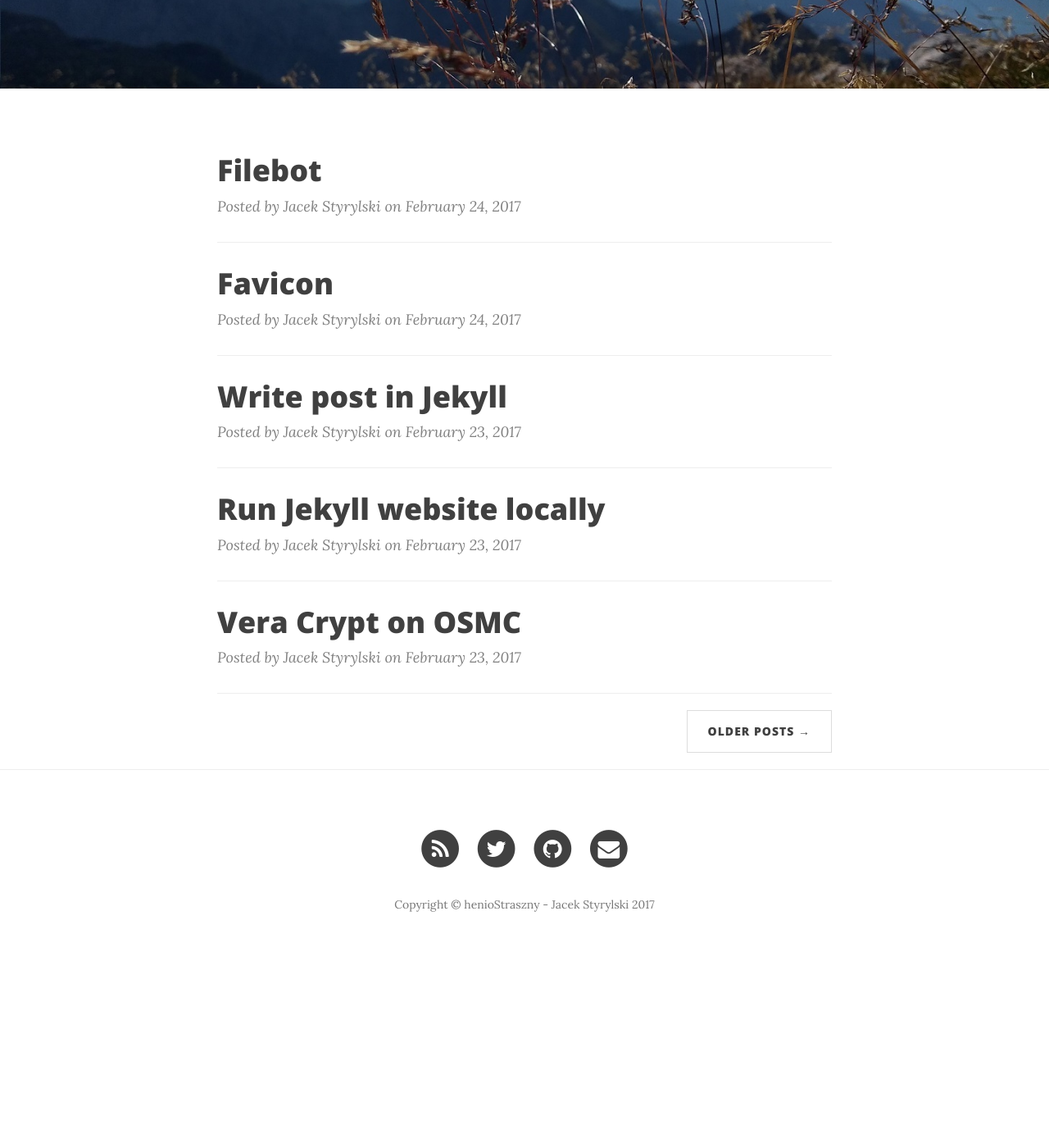
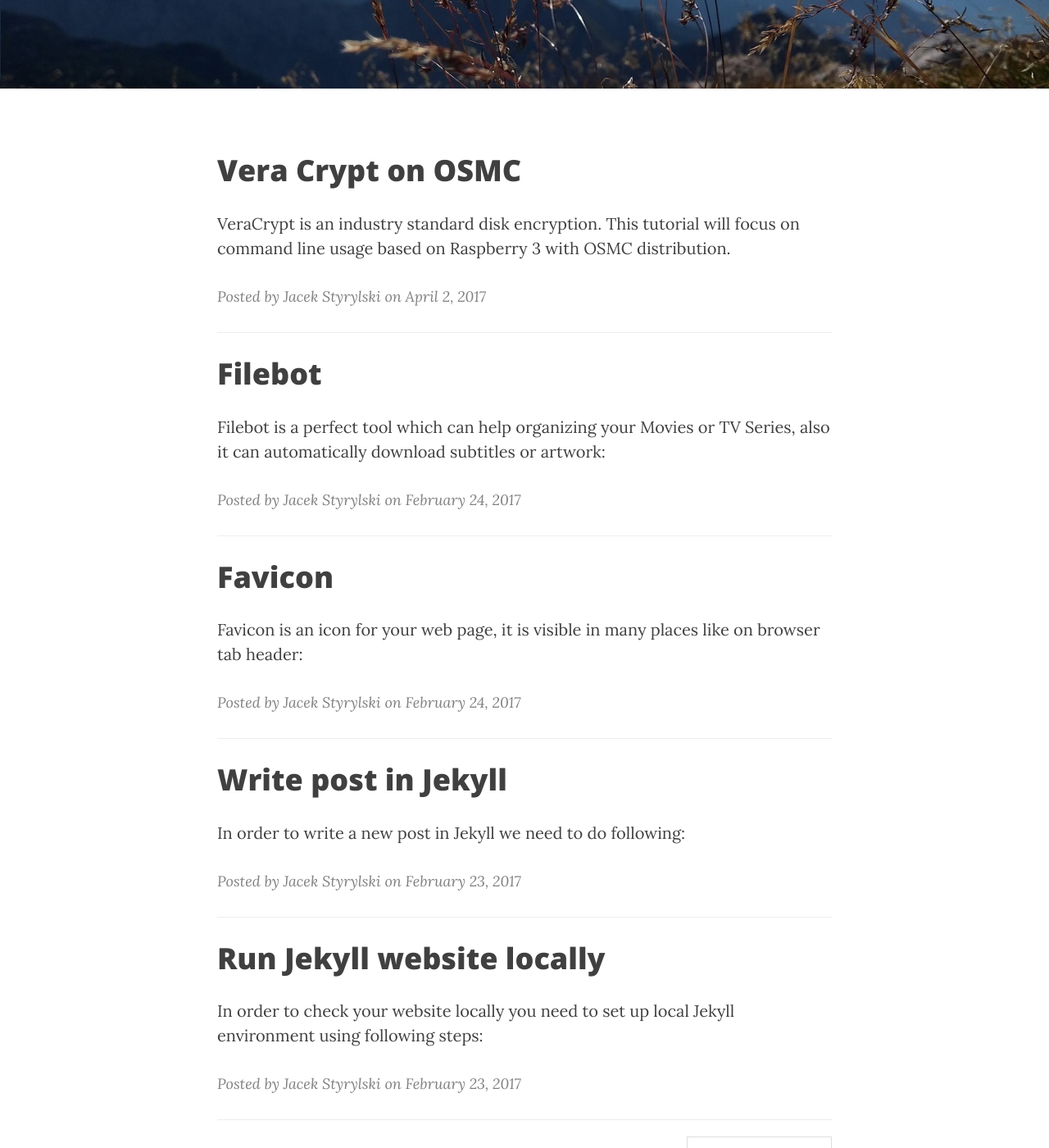
Before and after one commit to JacekStyrylski/jacekstyrylski.github.io, a Jekyll site: the page built from index.html, in a window 1280 px wide and 1400 px high, scrolled down 340 px. Shown: the whole window at 82% size. Built offline with Jekyll 4.4.1, drawn with Linux system fonts in a browser that asks for light colours; nearby versions of some CDN libraries; the list of posts is cut into pages by our own code; before the commit the page ends 1519 px from its top, so only the background shows below that; some of the changed text lies outside the part shown.

Commit message:
Fixing layou, subtitle and excerpt

```diff
--- a/_layouts/page.html
+++ b/_layouts/page.html
@@ -10,7 +10,11 @@ layout: default
                 <div class="site-heading">
                     <h1>{% if page.title %}{{ page.title }}{% else %}{{ site.title }}{% endif %}</h1>
                     <hr class="small">
+                    {% if page.description %}
                     <span class="subheading">{{ page.description }}</span>
+                    {% else %}
+                    <span class="subheading">{{ site.description }}</span>
+                    {% endif %}
                 </div>
             </div>
         </div>
--- a/_layouts/post.html
+++ b/_layouts/post.html
@@ -10,7 +10,7 @@ layout: default
                 <div class="post-heading">
                     <h1>{{ page.title }}</h1>
                     {% if page.subtitle %}
-                    <h2 class="subheading">{{ page.subtitle }}</h2>
+                    <span class="subheading">{{ page.subtitle }}</span>
                     {% endif %}
                     <span class="meta">Posted by {% if page.author %}{{ page.author }}{% else %}{{ site.title }}{% endif %} on {{ page.date | date: "%B %-d, %Y" }}</span>
                 </div>
--- a/_posts/2017-04-02-Vera-Crypt-OSMC.md
+++ b/_posts/2017-04-02-Vera-Crypt-OSMC.md
@@ -1,11 +1,11 @@
 ---
 layout: post
 title: Vera Crypt on OSMC
-date: 2017-02-23 21:41
+subtitle: VeraCrypt is an industry standard disk encryption. This tutorial will focus on command line usage based on Raspberry 3 with OSMC distribution.
 ---
-VeraCrypt is an industry standard disk encryption. There are some good tutorials on how to use it with GUI, for example here: [www.linuxandubuntu.com](http://www.linuxandubuntu.com/home/encrypt-data-in-linux-with-veracrypt-an-alternative-to-truecrypt)
+If you'd like to use it with gui, there are some good tutorials on how to use it with GUI, for example this one:
 
-This tutorial will focus on command line usage based on Raspberry 3 with OSMC distribution.
+[http://www.linuxandubuntu.com/home/encrypt-data-in-linux-with-veracrypt-an-alternative-to-truecrypt](http://www.linuxandubuntu.com/home/encrypt-data-in-linux-with-veracrypt-an-alternative-to-truecrypt)
 
 ## Installation
 
--- a/index.html
+++ b/index.html
@@ -1,17 +1,18 @@
 ---
 layout: page
-description: "A Clean Blog Theme by Start Bootstrap"
 ---
 
 {% for post in paginator.posts %}
 <div class="post-preview">
     <a href="{{ post.url | prepend: site.baseurl }}">
-        <h2 class="post-title">            {{ post.title }}
+        <h2 class="post-title">{{ post.title }}
         </h2>
         {% if post.subtitle %}
-        <h3 class="post-subtitle">
-            {{ post.subtitle }}
-        </h3>
+         <p>
+             {{ post.subtitle }}
+        </p>
+        {% else %}
+            {{ post.excerpt }}
         {% endif %}
     </a>
     <p class="post-meta">Posted by {% if post.author %}{{ post.author }}{% else %}{{ site.title }}{% endif %} on {{ post.date | date: "%B %-d, %Y" }}</p>
```
